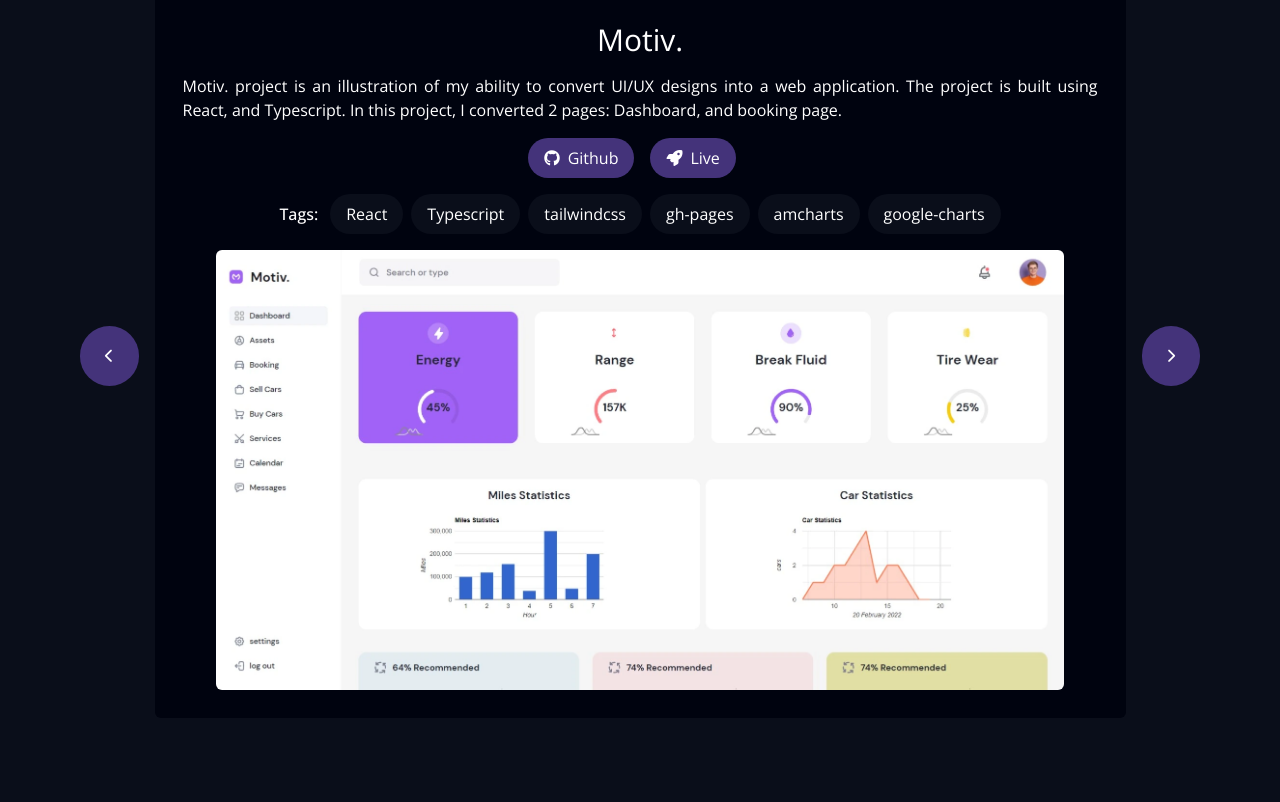
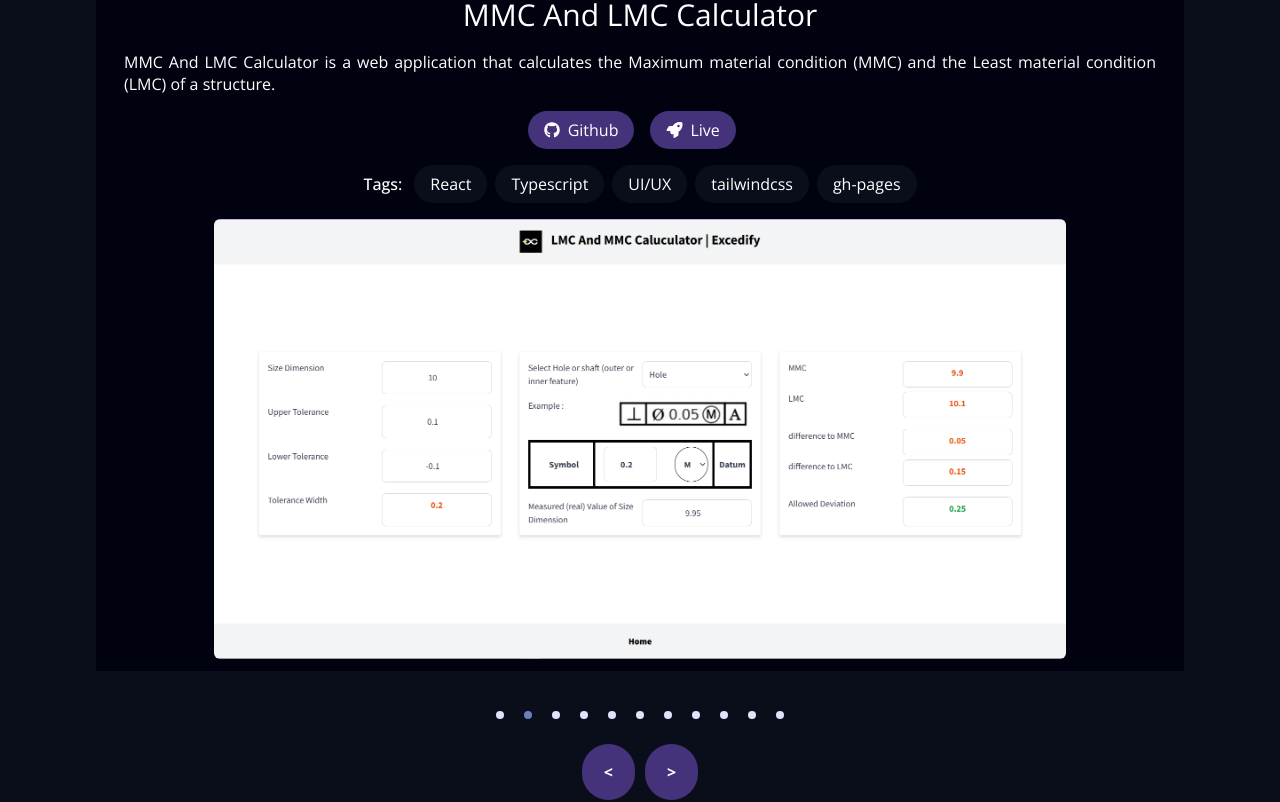
Before and after one commit to moharamfatema/moharamfatema.github.io, a React (Vite) app: page / in a window 1280 px wide. Shown: the part 1740-2542 px from the top of the page. Built offline with nearby package versions, Linux system fonts and the light colour scheme; no server answers.

Commit message:
add alica carousel to projects section

```diff
--- a/package.json
+++ b/package.json
@@ -16,6 +16,7 @@
     "fast-xml-parser": "^4.3.5",
     "gh-pages": "^5.0.0",
     "react": "^18.2.0",
+    "react-alice-carousel": "^2.8.0",
     "react-dom": "^18.2.0",
     "typescript": "^5.3.3",
     "vite": "^5.1.4",
--- a/src/index.css
+++ b/src/index.css
@@ -84,7 +84,6 @@ a{
   @apply opacity-0 transition-opacity duration-500 ease-in-out;
   border-radius: inherit;
   background: radial-gradient(circle at var(--mouse-x) var(--mouse-y),transparent 0%, black 40%, black 100%);
-   /* url('./assets/img/result.webp'); */
 }
 
 .highlight{
@@ -146,3 +145,13 @@ a{
   -webkit-line-clamp: 3;
   -webkit-box-orient: vertical;
 }
+
+.alice-carousel__prev-btn-item, .alice-carousel__next-btn-item{
+  @apply mt-1 p-2 px-[14px] md:p-4 md:px-[22px] rounded-full bg-purple-900 !important;
+  @apply hover:bg-purple-700;
+
+}
+
+.alice-carousel__prev-btn-item span::after, .alice-carousel__next-btn-item span::after{
+  @apply text-white font-bold;
+}
--- a/src/modules/Projects/components/Project.tsx
+++ b/src/modules/Projects/components/Project.tsx
@@ -8,7 +8,7 @@ interface IProps {
 const Project:FC<IProps> = ({project}) => {
     return (
         <div className=' w-full '>
-            <div className='flex flex-col content-center justify-center align-middle gap-4 p-7 bg-background-darker rounded-md m-4 text-center h-full'>
+            <div className='flex flex-col content-center justify-center align-middle gap-4 p-7 bg-background-darker rounded-md md:m-4 text-center h-full'>
                 <h1 className='text-xl md:text-3xl font-normal text-white'>{project.name}</h1>
                 <p className='text-sm md:text-base text-white m-auto md:text-justify text-center'>{project.description}</p>
                 <div className='flex m-auto'>
--- a/src/modules/Projects/index.tsx
+++ b/src/modules/Projects/index.tsx
@@ -1,61 +1,38 @@
 import React from 'react'
+
+import AliceCarousel from 'react-alice-carousel'
+
 import Project from './components/Project'
 import { projects } from '../../shared/data/projects'
+
+import 'react-alice-carousel/lib/alice-carousel.css'
+
+
 const Projects = () => {
-
-    // carousel
-    const [current, setCurrent] = React.useState(0)
-    const length = projects.length
-
-    const nextSlide = () => {
-        setCurrent(current === length - 1 ? 0 : current + 1)
-    }
-
-    const prevSlide = () => {
-        setCurrent(current === 0 ? length - 1 : current - 1)
-    }
 
     if (!Array.isArray(projects) || projects.length <= 0) {
         return null
     }
 
     return (
-        <div className='section-wrapper projects w-full min-h-screen' id='projects'>
+        <div className='section-wrapper projects w-full ' id='projects'>
             <a href='#projects' className='section'>
                 <p className='section-hash'
                 >#</p>
                 <h1 className='section-title'>Featured Projects Gallery</h1>
             </a>
-            <div className='grid grid-cols-1 gap-4 mt-4 min-h-full'>
-
-                <div className='flex justify-center content-center items-center'>
-                    <div className="slide-btn wrap"
-                        onClick={
-                            () => {
-                                document.getElementById('prev-slide')?.click()
-                            }
-                        }
-                    >
-                        <button onClick={prevSlide} title='Previous Slide' id='prev-slide'>
-                            <i className='fas fa-chevron-left'></i>
-                        </button>
-                    </div>
-                    <Project project={projects[current]} />
-
-                    <div className="slide-btn wrap relative rounded-full cursor-pointer"
-                        onClick={
-                            () => {
-                                document.getElementById('next-slide')?.click()
-                            }
-                        }
-                    >
-                        <button  onClick={nextSlide} title='Next Slide' id='next-slide'>
-                            <i className='fas fa-chevron-right'></i>
-                        </button>
-                    </div>
-
-                </div>
-
+            <div className='flex mt-4 justify-start'>
+                <AliceCarousel
+                    autoPlay
+                    autoPlayInterval={3000}
+                    autoPlayStrategy='all'
+                    autoHeight
+                    infinite
+                    mouseTracking
+                    items={projects.map((project, index) => (
+                        <Project key={index} project={project} />
+                    ))}
+                />
             </div>
 
         </div>
```
Also changed, not shown: 1 other file (tests, documents, lock files or other folders).
